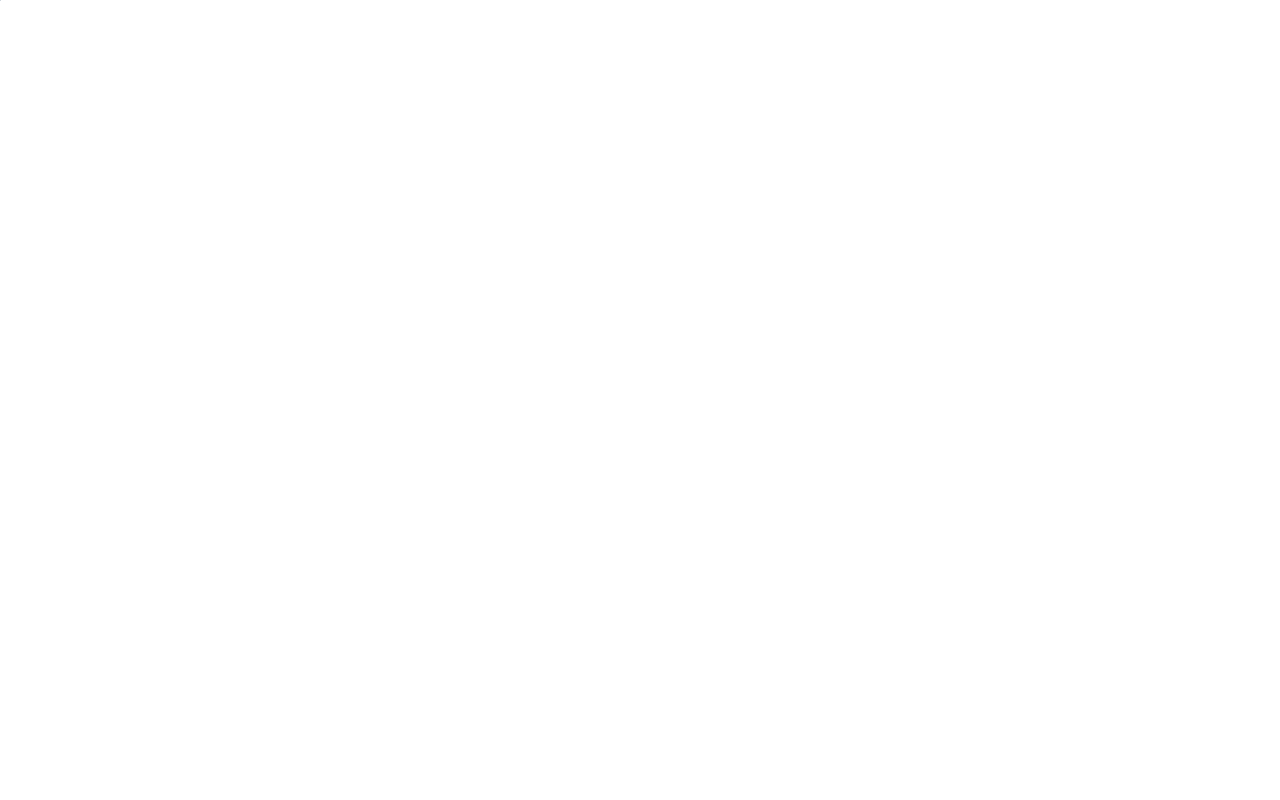
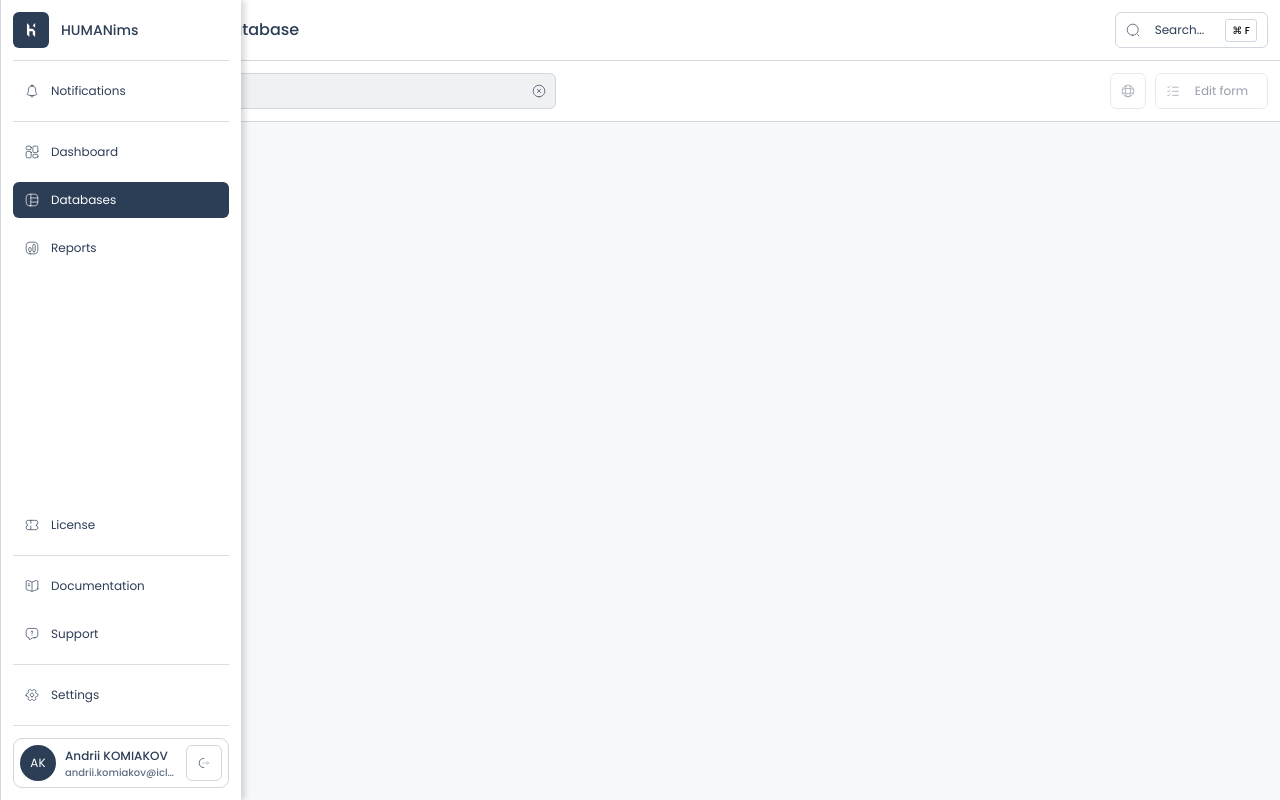
Before and after one commit to komiakov/HUMAINims_Vue, a Nuxt app: page /databases/new in a window 1280 px wide. Built offline with nearby package versions, Linux system fonts and the light colour scheme.

Commit message:
final layout

```diff
--- a/app/assets/globals.scss
+++ b/app/assets/globals.scss
@@ -27,7 +27,6 @@
   font-weight: 500;
   border: 1px solid var(--brdr-color);
   border-radius: 3px;
-  background-color: var(--bg-item-main);
 }
 
 .container-flex {
--- a/app/components/hmnButton.vue
+++ b/app/components/hmnButton.vue
@@ -100,6 +100,8 @@
     }
 
     .hmn-button__label {
+        display: flex;
+        justify-content: start;
         flex: 1;
         padding: 0 9px;
         font-size: 12px;
--- a/app/components/hmnHeader.vue
+++ b/app/components/hmnHeader.vue
@@ -12,7 +12,8 @@
             </span>
         </section>
         <section>
-            <HmnButton icon-left="search">
+            <slot name="header-right-btns"></slot>
+            <HmnButton icon-left="search" label="Search..." class="mbl-hide">
                 <template #kbd-slot>
                     <span class="kbd">⌘ F</span>
                 </template>
@@ -20,7 +21,7 @@
         </section>
     </header>
     <div id="functional-panel" class="container-flex">
-        <section>
+        <section id="functional-panel__left">
             <slot name="fp-left"></slot>
         </section>
         <section>
--- a/app/components/hmnInput.vue
+++ b/app/components/hmnInput.vue
@@ -38,10 +38,11 @@
 
 <style lang="scss">
 .hmn-input {
+    flex: 1;
     display: inline-flex;
     align-items: center;
     gap: 9px;
-    height: 42px;
+    height: 36px;
     width: 100%;
     padding: 0 9px;
     border-radius: 6px;
--- a/app/components/hmnSidebar.vue
+++ b/app/components/hmnSidebar.vue
@@ -121,7 +121,7 @@
 
 #navigation {
     z-index: 99997;
-    transition: .3s;
+    transition: left .3s;
     border-left: 1px solid var(--brdr-color);
     box-shadow: 4px 0px 6px 0px rgba(0, 0, 0, 0.15);
 
--- a/app/layouts/default.vue
+++ b/app/layouts/default.vue
@@ -20,12 +20,17 @@
     background-color: var(--bg-main);
     padding-bottom: env(safe-area-inset-bottom);
 }
+@media (max-width: 480px) {
+    .kbd {
+        display: none;
+    }
+}
 
 @media (min-width: 960px) {
     #ims-page {
         display: flex;
         padding-left: 240px;
-        transition: .3s all;
+        transition: padding .3s;
 
         &.max {
             padding: 0;
--- a/app/pages/databases/new.vue
+++ b/app/pages/databases/new.vue
@@ -8,6 +8,9 @@
             <HmnButton label="Save" icon-left="save" type="accent mbl-hide" :disabled="true" />
         </template>
         <template #header-page-name>Create database</template>
+        <template #fp-left>
+            <HmnInput v-model="database.name.value" placeholder="Enter database name..." />
+        </template>
         <template #fp-right>
             <HmnButton icon-left="translator" :disabled="true" />
             <HmnButton label="Edit form" icon-left="editForm" class="mbl-hide" :disabled="true" />
@@ -15,4 +18,20 @@
     </HmnHeader>
 </template>
 
-<style lang="scss"></style>
+<style lang="scss">
+#functional-panel__left {
+    flex: 1;
+}
+
+@media (max-width: 959px) {
+    #functional-panel__left {
+        flex: 1;
+    }
+}
+
+@media (min-width: 960px) {
+    #functional-panel__left{
+        flex: .5;
+    }
+}
+</style>
--- a/app/pages/index.vue
+++ b/app/pages/index.vue
@@ -1,6 +1,9 @@
 <template>
     <HmnHeader>
         <template #header-page-name>Dashboard</template>
+        <template #header-right-btns>
+            <HmnButton icon-left="editDashboard" label="Edit" />
+        </template>
     </HmnHeader>
 </template>
 
```
